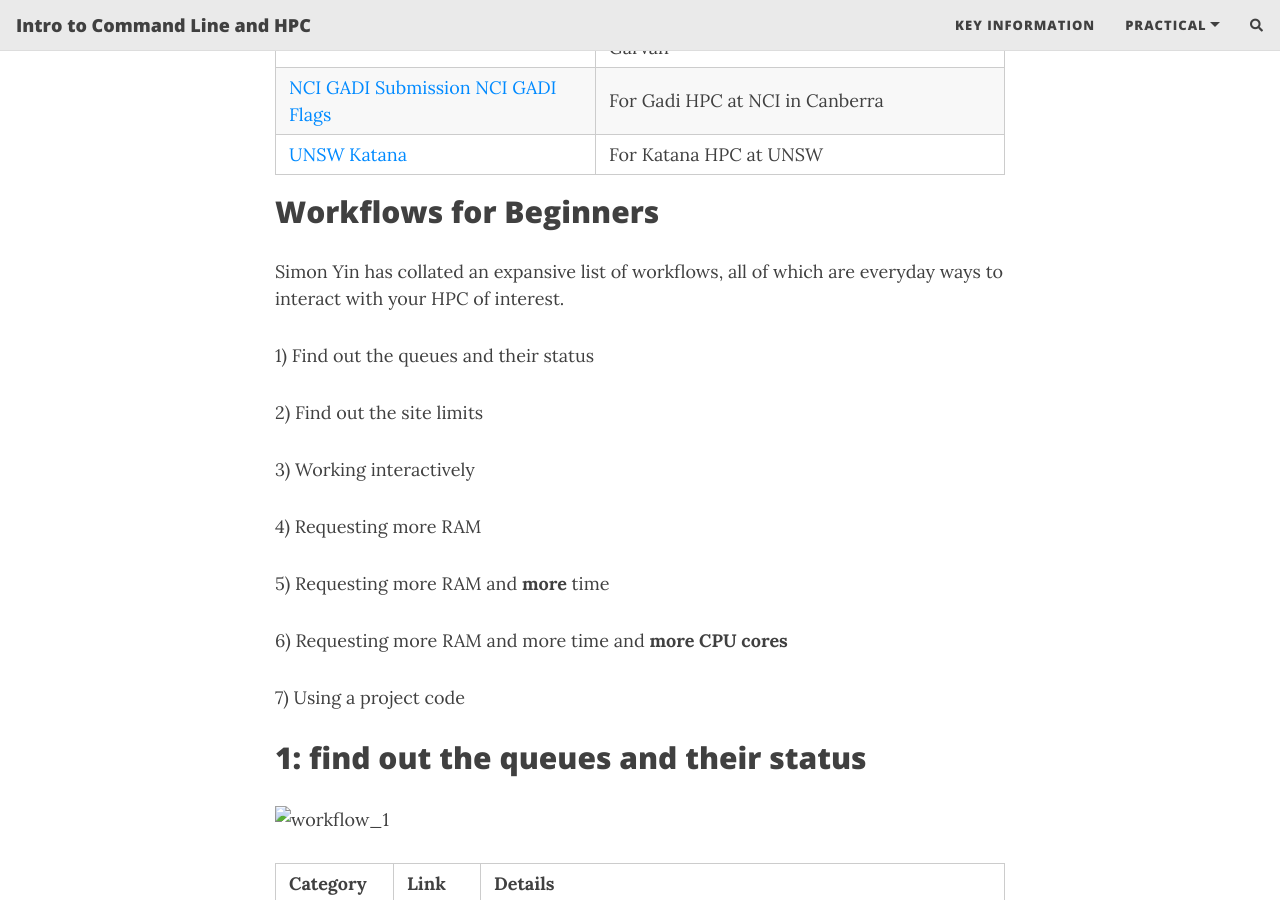
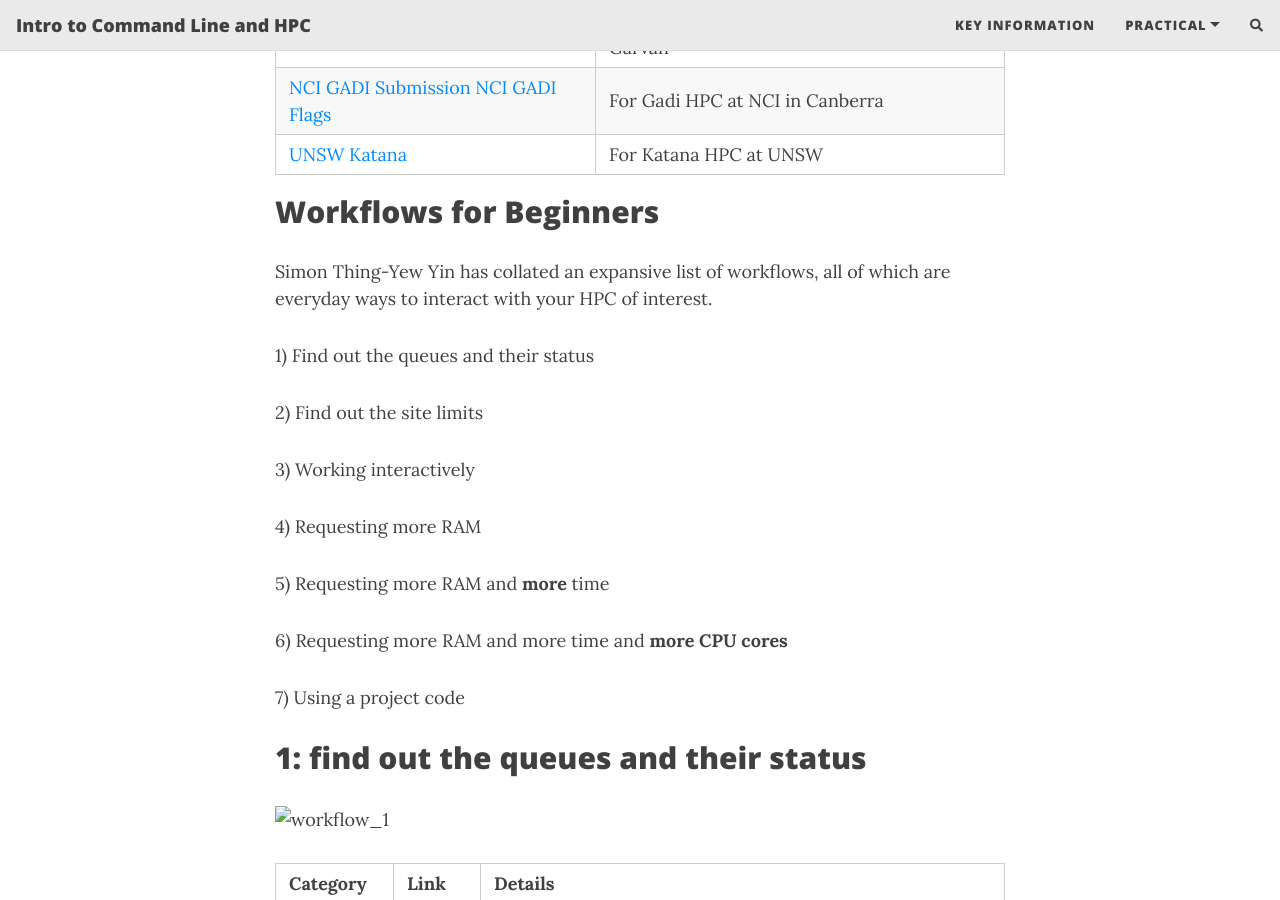
Before and after one commit to theheking/intro-to-command-line-hpc, a Jekyll site: the page built from practical_overview/7B_Different_HPC.md, in a window 1280 px wide and 900 px high, scrolled down 1066 px. Built offline with Jekyll 4.4.1, drawn with Linux system fonts in a browser that asks for light colours; nearby versions of some CDN libraries; comment, search, counter and statistics services are not loaded; some of the changed text lies outside the part shown.

Commit message:
Update 7B_Different_HPC.md

```diff
--- a/practical_overview/7B_Different_HPC.md
+++ b/practical_overview/7B_Different_HPC.md
@@ -38,7 +38,7 @@ An example includes requesting an interactive login session. In Wolfpack, the co
 
 Workflows for Beginners
 ----------------------------
-Simon Yin has collated an expansive list of workflows, all of which are everyday ways to interact with your HPC of interest.
+Simon Thing-Yew Yin has collated an expansive list of workflows, all of which are everyday ways to interact with your HPC of interest.
 
 1) Find out the queues and their status
 
@@ -142,4 +142,4 @@ Replace `<my_Garvan_project>`, `<my_UNSW_project>` and `<my_NCI_project>` as app
 
 -----
 
-Written by Simon Yin - Linux Administrator for DSP
+Written by Simon Thing-Yew Yin - Linux Administrator for DSP
```
